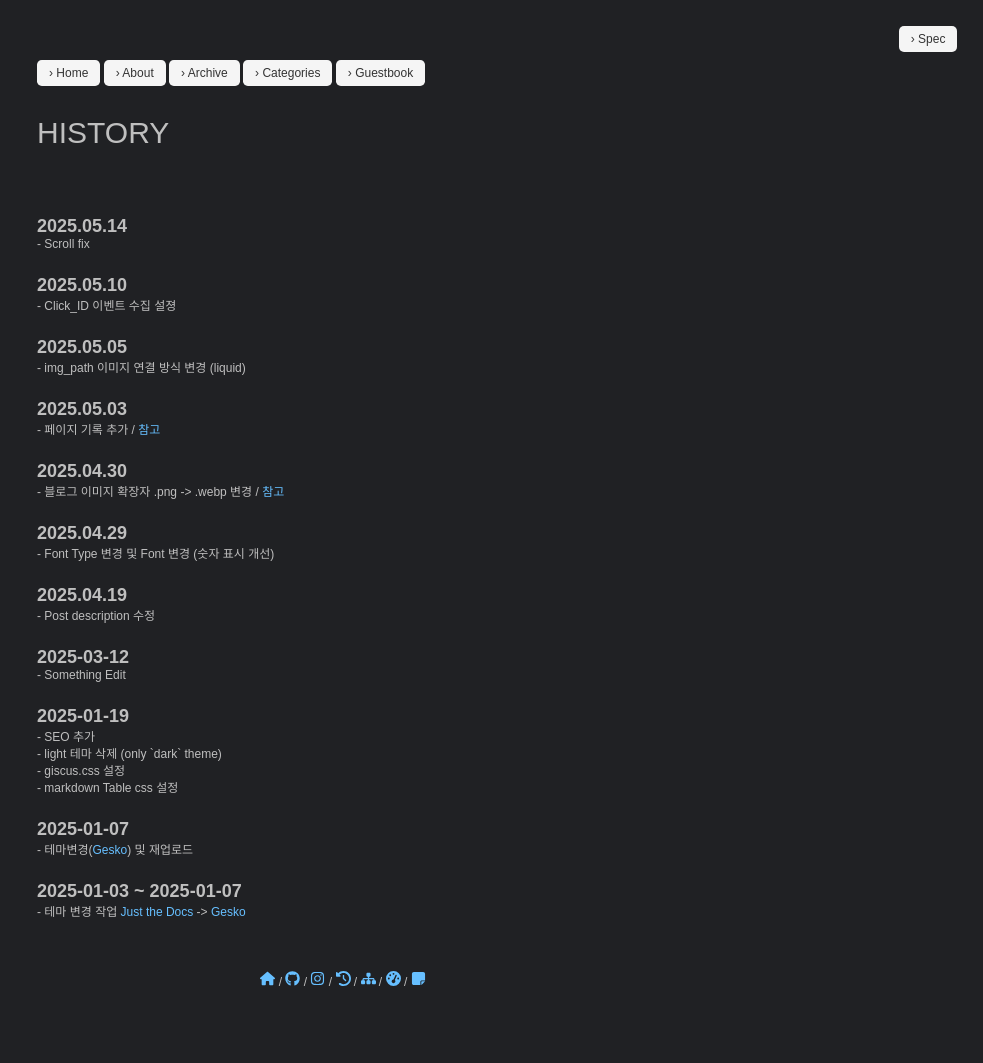
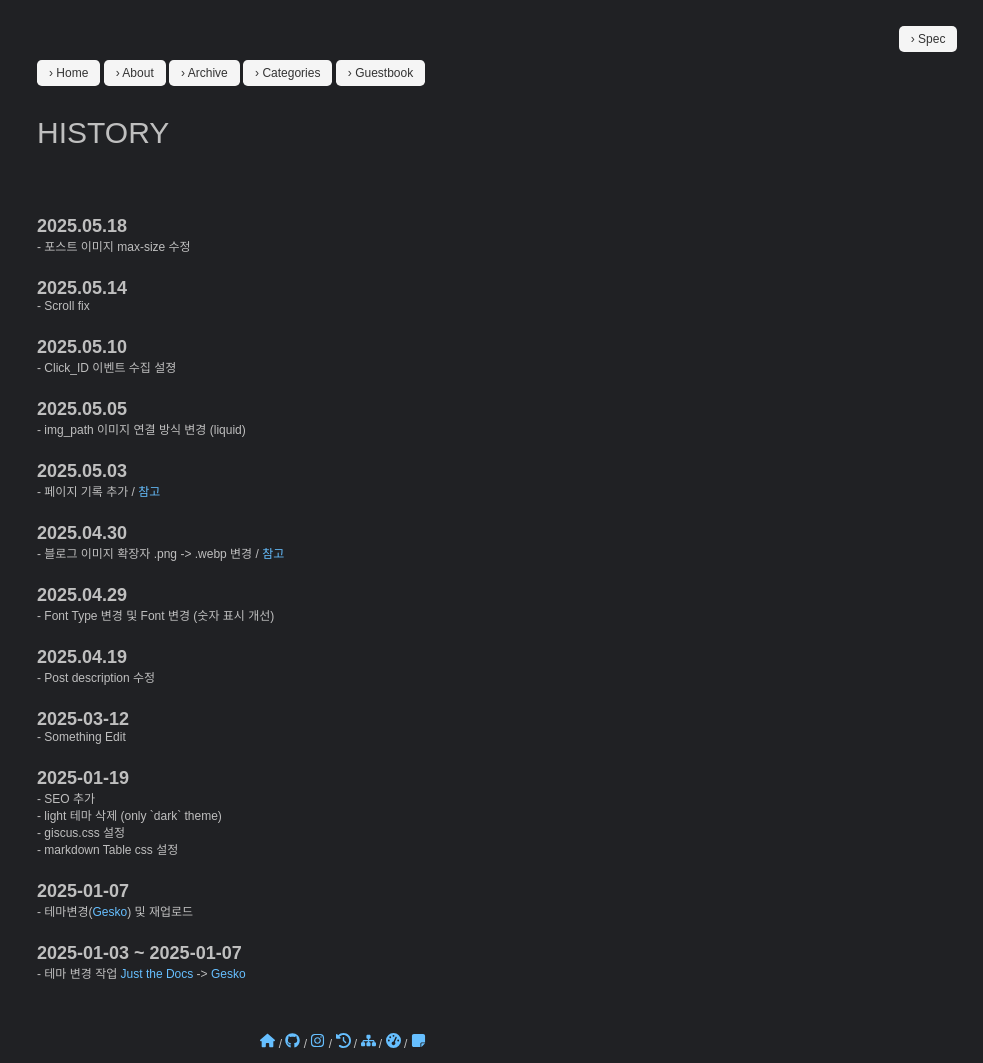
Before and after one commit to pozuhtuhv/pozuhtuhv.github.io, a Jekyll site: the page built from history.html, in a window 1280 px wide. Shown: the whole page, without its empty margins (297-1280 px from the left). Built offline with Jekyll 4.4.1, drawn with Linux system fonts in a browser that asks for light colours; some web fonts are replaced; before the commit the page ends 1001 px from its top, so only the background shows below that.

Commit message:
(edit) img_size

```diff
--- a/history.html
+++ b/history.html
@@ -14,6 +14,9 @@ layout: default
 </section>
 
 <section>
+<div class="date_style">2025.05.18</div>
+<p>- 포스트 이미지 max-size 수정</p>
+
 <div class="date_style">2025.05.14</div>
 <p>- Scroll fix</p>
 
```
